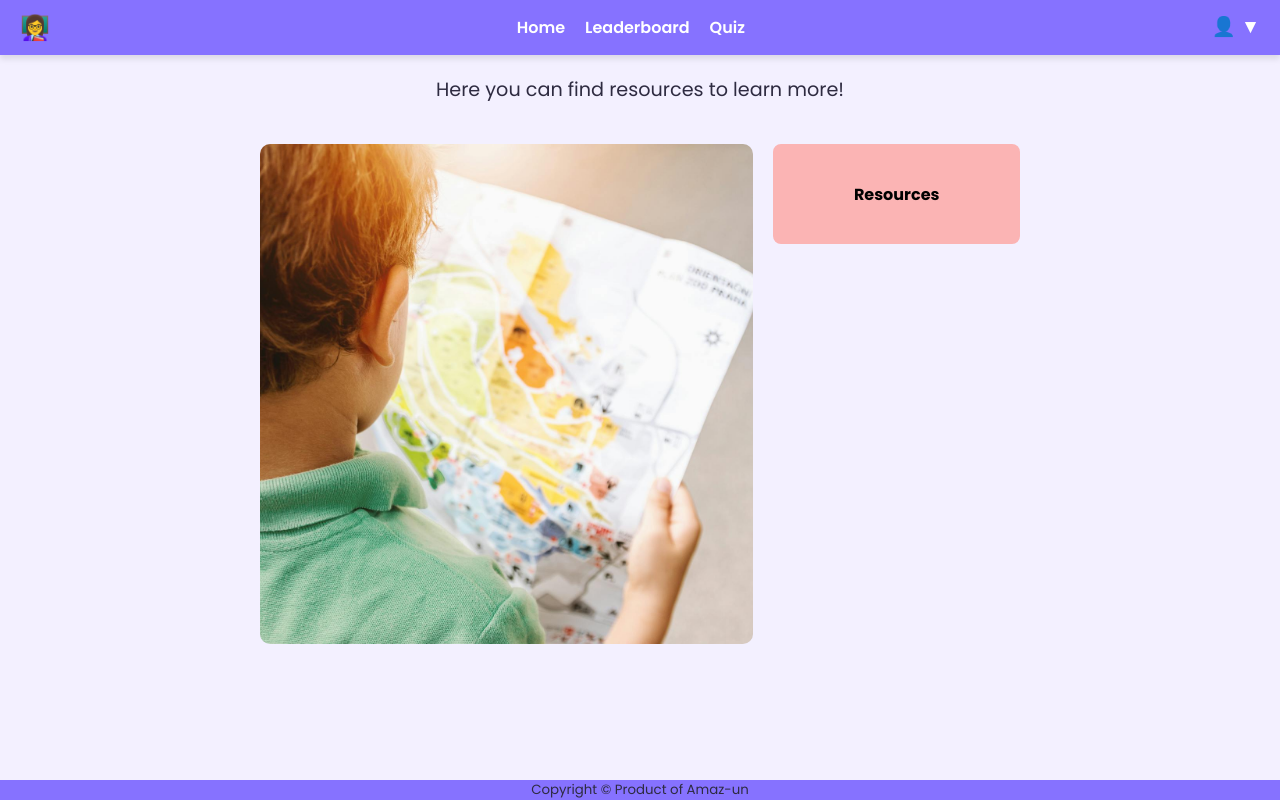
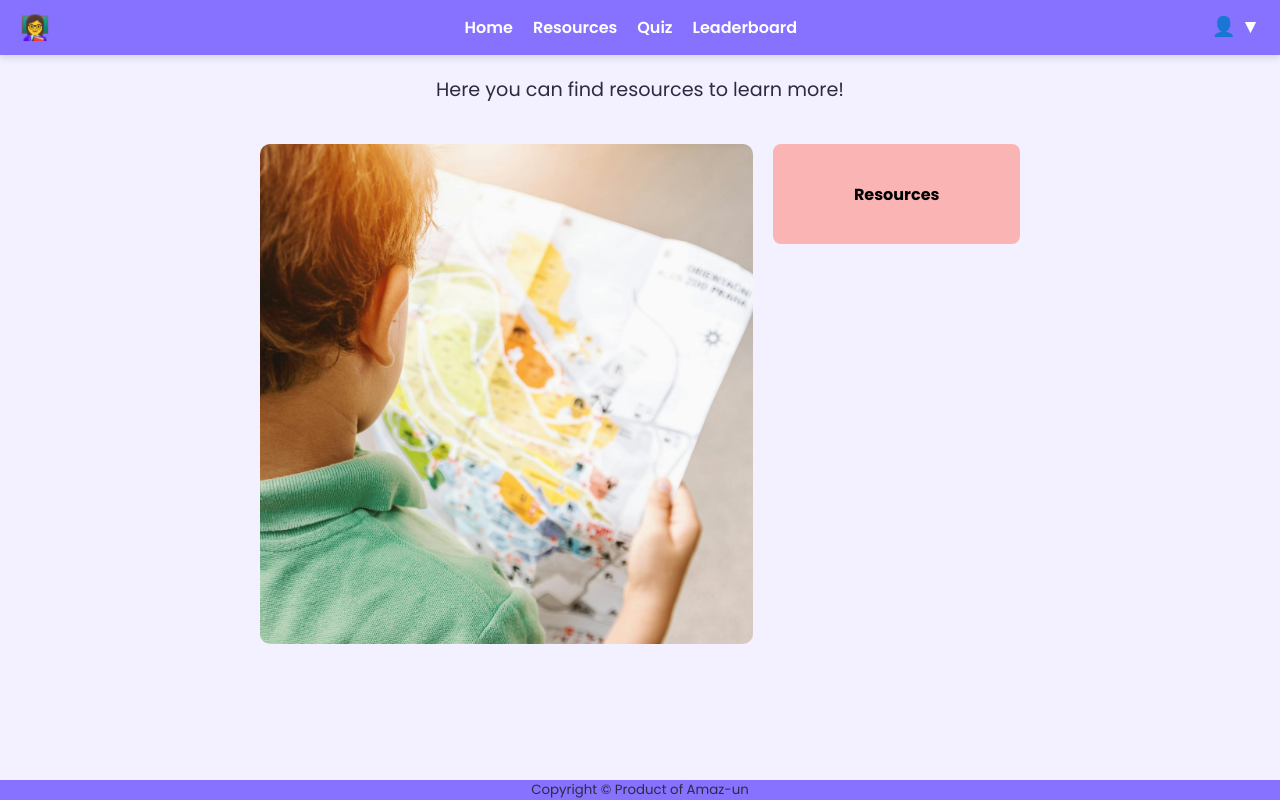
Before and after one commit to MrDanielHo/group-assignment-1, a website: page client/html/resources.html in a window 1280 px wide. Drawn offline with Linux system fonts and the light colour scheme.

Commit message:
Match navbar links across pages

```diff
--- a/client/html/resources.html
+++ b/client/html/resources.html
@@ -11,8 +11,9 @@
     <div class="side-logo">👩‍🏫</div>
     <ul class="nav-links">
         <li><a href="../html/index.html">Home</a></li>
+        <li><a href="../html/resources.html">Resources</a></li>
+        <li><a href="../html/quiz.html">Quiz</a></li>
         <li><a href="../html/leaderboard.html">Leaderboard</a></li>
-        <li><a href="../html/quiz.html">Quiz</a></li>
     </ul>
     <div class="profile-dropdown">
         <button id="profile-btn">👤 ▼</button>
```
Also changed, not shown: client/html/index.html (+1 -1 lines), client/html/leaderboard.html (+1 -0 lines), client/html/quiz.html (+2 -2 lines).
